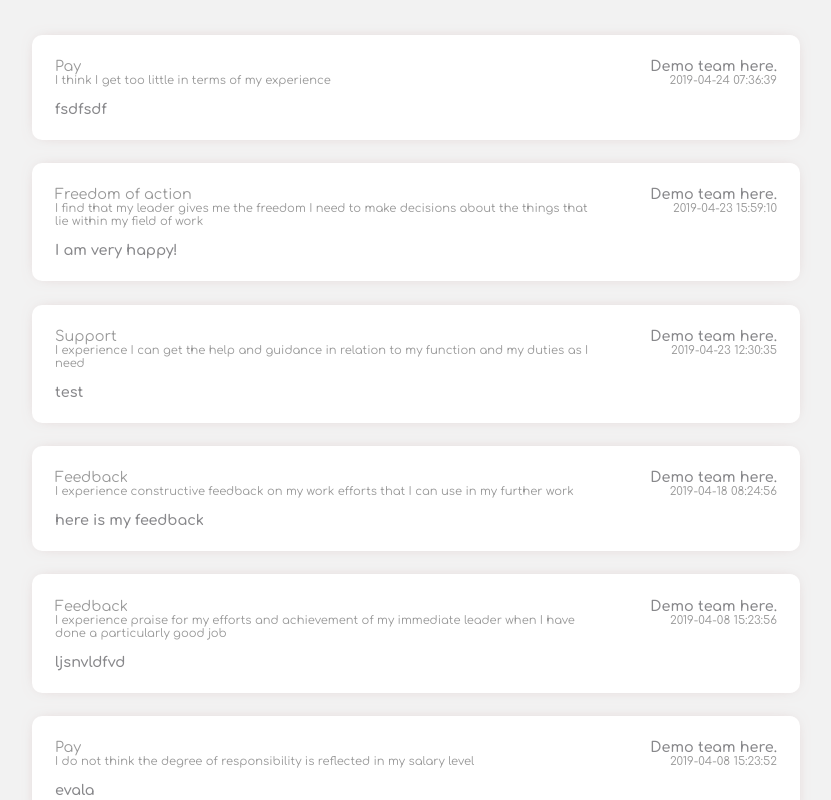
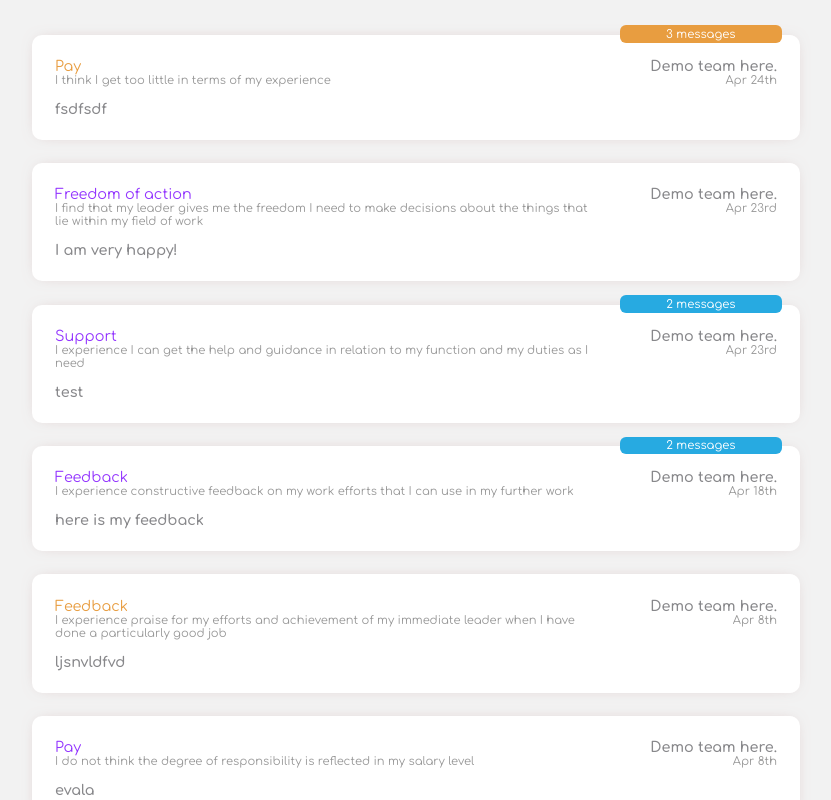
Before and after one commit to Stanimir-P/Threads-App, a React (Create React App) app: page / in a window 1280 px wide. Shown: the top 800 px of the page, without its empty margins (224-1055 px from the left). Built offline with nearby package versions, Linux system fonts and the light colour scheme; data requests are answered from the project's data file.

Commit message:
add: messages count element

```diff
--- a/src/components/ThreadListItem.jsx
+++ b/src/components/ThreadListItem.jsx
@@ -4,6 +4,8 @@ import "./ThreadListItem.scss";
 
 export const ThreadListTile = (props) => {
     const [isExpanded, setIsExpanded] = useState(false);
+    const messageCount = props.data.length;
+    const isExpandable = messageCount > 1;
 
     const handleExpand = () => {
         setIsExpanded(true);
@@ -13,7 +15,11 @@ export const ThreadListTile = (props) => {
         <div className="thread-list-item">
             {isExpanded
                 ? props.data.map(tile => <ThreadTile item={tile} key={tile.id} />)
-                : <ThreadTile item={props.data[0]} onClick={handleExpand}/>
+                : <ThreadTile
+                    item={props.data[0]}
+                    messageCount={isExpandable ? messageCount : undefined}
+                    onClick={isExpandable ? handleExpand : undefined}
+                    />
             }
         </div>
     )
--- a/src/components/ThreadTile.jsx
+++ b/src/components/ThreadTile.jsx
@@ -1,19 +1,29 @@
+import { formatDate, getMessageColor, getTitleColor } from "../utils/helperFunctions";
 import "./ThreadTile.scss";
 
 export const ThreadTile = (props) => {
+    const formattedDate = formatDate(props.item.created_at);
+    const titleColor = getTitleColor(props.item.score);
+    const messageColor = getMessageColor(props.item.score);
 
     return (
         <div className="thread-tile" onClick={props.onClick}>
             <div className="thread-tile-left-column">
-                <div className="thread-tile-title">{props.item.subject}</div>
+                <div className={`thread-tile-title title-${titleColor}`}>{props.item.subject}</div>
                 <p className="thread-tile-question">{props.item.question}</p>
                 <p>{props.item.text}</p>
             </div>
 
             <div className="thread-tile-right-column">
                 <p className="thread-team">{props.item.team}</p>
-                <p className="thread-date">{props.item.created_at}</p>
+                <p className="thread-date">{formattedDate}</p>
             </div>
+
+            {props.messageCount &&
+                <div className={`thread-tile-messages message-${messageColor}`}>
+                    {props.messageCount} messages
+                </div>
+            }
         </div>
     );
 }
--- a/src/components/ThreadTile.scss
+++ b/src/components/ThreadTile.scss
@@ -1,9 +1,10 @@
 .thread-tile {
   display: flex;
+  position: relative;
   justify-content: space-between;
   margin: 0.8em 0;
   padding: 1.6em;
-  background-color: white;
+  background-color: var(--white);
   border-radius: 10px;
   box-shadow: 0px 0px 16px -8px rgba(193, 147, 147, 0.75);
 
@@ -19,9 +20,9 @@
     }
 
     p:last-child {
-        font-weight: 550;
-        color: #88888b;
-        margin-top: 1em;
+      font-weight: 550;
+      color: #88888b;
+      margin-top: 1em;
     }
   }
 
@@ -32,12 +33,38 @@
     align-items: flex-end;
 
     .thread-team {
-        font-weight: 550;
-        color: #88888b;
+      font-weight: 550;
+      color: #88888b;
     }
 
     .thread-date {
       font-size: 0.8em;
     }
   }
+
+  .thread-tile-messages {
+    position: absolute;
+    right: 1.6em;
+    top: -0.8em;
+    color: var(--white);
+    padding: 0.2em 4em;
+    border-radius: 6px;
+    font-size: 0.8em;
+  }
 };
+
+.title-orange {
+  color: var(--orange);
+};
+
+.title-purple {
+  color: var(--purple);
+};
+
+.message-orange {
+  background-color: var(--orange);
+};
+
+.message-lblue {
+  background-color: var(--lblue);
+};
--- a/src/index.scss
+++ b/src/index.scss
@@ -1,7 +1,16 @@
+:root {
+  --white: white;
+  --orange: #e89d40;
+  --purple: #9335ff;
+  --lblue: #27aae1;
+  --background-color: #f2f2f2;
+  --text:  #999999;
+}
+
 body {
   margin: 0;
   font-family: "Comfortaa", sans-serif;
-  background-color: #f2f2f2;
-  color: #999999;
+  background-color: var(--background-color);
+  color: var(--text);
   font-size: 0.9em;
 }
--- /dev/null
+++ b/src/utils/helperFunctions.js
@@ -0,0 +1,21 @@
+
+export const formatDate = (date) => {
+    const newDate = new Date(date);
+    const monthName = newDate.toLocaleString('default', { month: 'long' });
+    const formattedDay = formatDay(newDate.getDate());
+
+    return monthName.slice(0, 3) + ' ' + formattedDay;
+};
+
+const formatDay = (day) => {
+    const suffix = (day % 10 === 1 && day % 100 !== 11) ? "st"
+    : (day % 10 === 2 && day % 100 !== 12) ? "nd"
+    : (day % 10 === 3 && day % 100 !== 13) ? "rd"
+    : "th"
+
+    return day + suffix;
+}
+
+export const getTitleColor = rating => rating > 5 ? "purple" : "orange";
+
+export const getMessageColor = rating => rating > 5 ? "lblue" : "orange";
```
